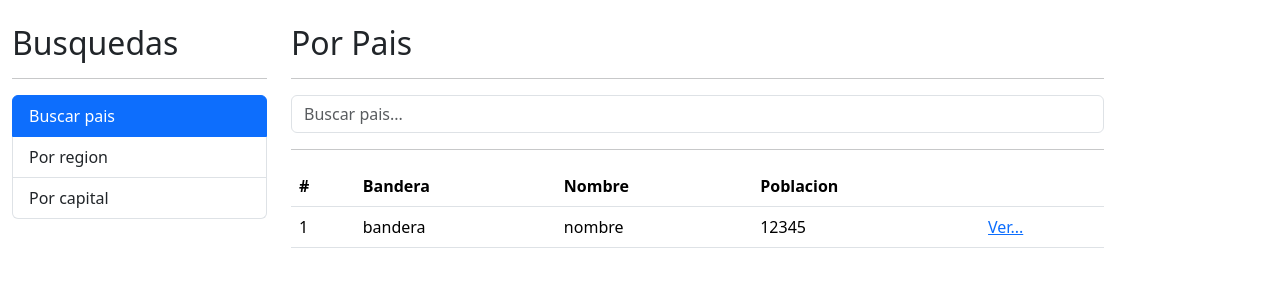
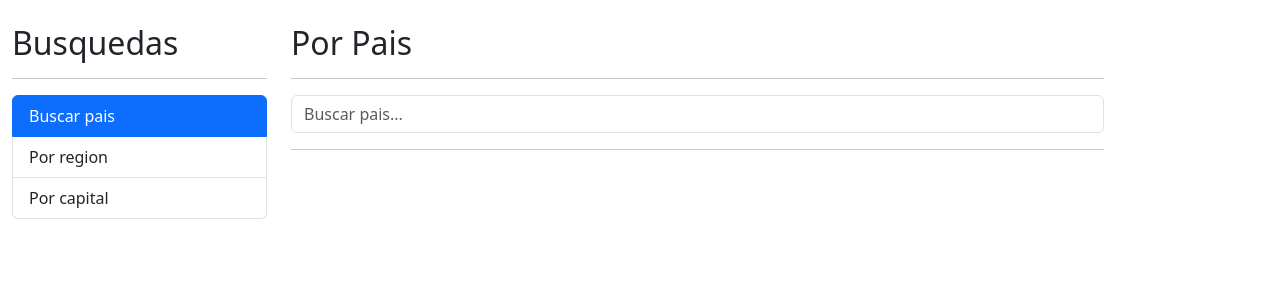
Before and after one commit to darkout2012/paisesApp, an Angular app: page / in a window 1280 px wide. Shown: the top 300 px of the page. Built offline with nearby package versions, Linux system fonts and the light colour scheme.

Commit message:
clase 111 lista

```diff
--- a/src/app/pais/pages/por-pais/por-pais.component.html
+++ b/src/app/pais/pages/por-pais/por-pais.component.html
@@ -20,7 +20,7 @@
     No se encontro nada con el termino ABC {{termino}}
 </div>
 
-<div *ngIf="!hayError"
+<div *ngIf="paises.length > 0"
      class="row">
     <div class="col">
         <table class="table table-hover">
@@ -34,13 +34,15 @@
                 </tr>
             </thead>
             <tbody>
-                <tr>
-                    <td>1</td>
-                    <td>bandera</td>
-                    <td>nombre</td>
-                    <td>12345</td>
+                <tr *ngFor="let pais of paises; let i = index">
+                    <td>{{i + 1}}</td>
                     <td>
-                        <a href="/pais/cri">Ver...</a>
+                        <img class="small-flag" [src]="pais.flags.svg">
+                    </td>
+                    <td>{{pais.name.common}}</td>
+                    <td>{{pais.population | number}}</td>
+                    <td>
+                        <a [routerLink]="['/pais', pais.cca2]">Ver...</a>
                     </td>
                 </tr>
             </tbody>
--- a/src/app/pais/pages/por-pais/por-pais.component.ts
+++ b/src/app/pais/pages/por-pais/por-pais.component.ts
@@ -1,4 +1,5 @@
 import { Component } from '@angular/core';
+import { Country } from '../../interfaces/pais.interface';
 import { PaisService } from '../../services/pais.service';
 
 @Component({
@@ -11,6 +12,7 @@
 
   termino: string = "";
   hayError: boolean = false;
+  paises: Country[] = [];
 
   constructor(private paisService: PaisService) {
   }
@@ -37,9 +39,11 @@
         .subscribe({
           next: (paises) => {
             console.log(paises);
+            this.paises = paises;
           },
           error: (err) => {
             this.hayError = true;
+            this.paises = [];
           }
         });
   }
--- a/src/app/pais/pais.module.ts
+++ b/src/app/pais/pais.module.ts
@@ -5,6 +5,7 @@
 import { PorRegionComponent } from './pages/por-region/por-region.component';
 import { VerPaisComponent } from './pages/ver-pais/ver-pais.component';
 import { FormsModule } from '@angular/forms';
+import { RouterModule } from '@angular/router';
 
 
 
@@ -23,7 +24,8 @@
   ],
   imports: [
     CommonModule,
-    FormsModule
+    FormsModule,
+    RouterModule
   ]
 })
 export class PaisModule { }
--- a/src/styles.css
+++ b/src/styles.css
@@ -1 +1,5 @@
-/* You can add global styles to this file, and also import other style files */
+
+
+.small-flag {
+    width: 50px;
+}
```
